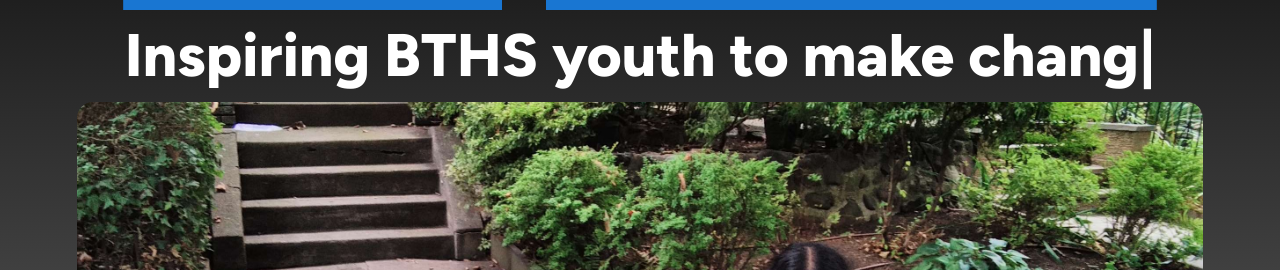
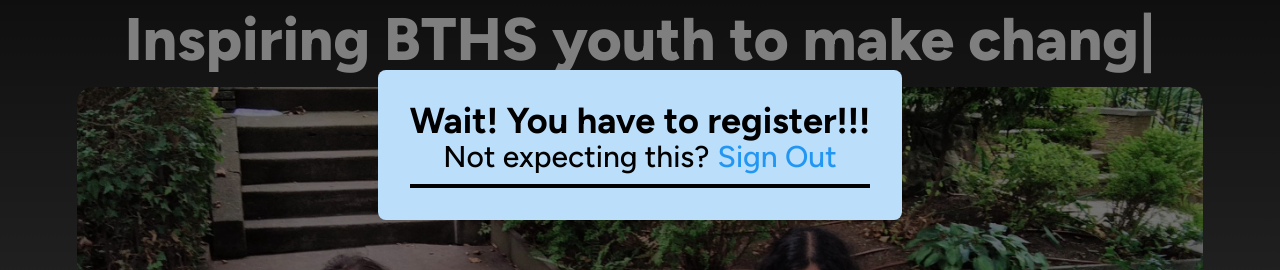
Before and after one commit to Coder2195Text/bths-repair-the-world, a Next.js app: page / in a window 1280 px wide. Shown: the part 255-525 px from the top of the page. Built offline with nearby package versions, Linux system fonts and the light colour scheme; no server answers.

Commit message:
dev test

```diff
--- a/app/api/users/[email]/route.ts
+++ b/app/api/users/[email]/route.ts
@@ -36,7 +36,7 @@ export async function GET(_req: NextRequest, { params: { email } }: Params) {
       .then((u) => u.map((u) => u.email)),
   ]);
 
-  return NextResponse.json({ ...user, referrals }, { status: 200 });
+  return NextResponse.json(user && { ...user, referrals }, { status: 200 });
 }
 
 const schema = Joi.object({
--- a/components/Layout.tsx
+++ b/components/Layout.tsx
@@ -6,6 +6,7 @@ import { BarLoader } from "react-spinners";
 import Navbar from "./Navbar";
 import { useAccount } from "./AccountContext";
 import BirthdayPopup from "./BirthdayPopup";
+import RegisterForm from "./RegisterForm";
 
 interface Props {
   children: ReactNode;
@@ -16,9 +17,11 @@ const Layout: FC<Props> = ({ children }) => {
   const { status: accountStatus, data } = useAccount();
   const today = new Date();
   const birthday = data?.birthday ? new Date(data.birthday) : undefined;
+  birthday?.setFullYear(today.getFullYear());
   const isBirthday =
     birthday?.getDate() === today.getDate() &&
-    birthday.getMonth() === today.getMonth();
+    birthday?.getMonth() === today.getMonth();
+  console.log(accountStatus);
 
   if (status === "loading" || accountStatus === "pending" || !children) {
     return (
@@ -30,8 +33,9 @@ const Layout: FC<Props> = ({ children }) => {
   }
 
   return (
-    <div className="flex flex-wrap justify-center py-14 text-xl font-tyros">
-      <main className="block w-full max-w-7xl text-center break-words rounded-xl px-[6vw] py-[6vw] max-w-screen 2xl:px-[79px] 2xl:py-[79px]">
+    <div className="flex flex-wrap justify-center text-xl py-[79px] font-tyros">
+      <main className="block w-full max-w-7xl text-center break-words rounded-xl px-[6vw] py-[3vw] max-w-screen 2xl:px-[79px] 2xl:py-[40px]">
+        {accountStatus === "unregistered" && <RegisterForm />}
         {isBirthday && <BirthdayPopup />}
         <Navbar />
         {children}
--- /dev/null
+++ b/components/RegisterForm.tsx
@@ -0,0 +1,25 @@
+import { Button } from "@material-tailwind/react";
+import { signOut } from "next-auth/react";
+import { FC } from "react";
+
+const RegisterForm: FC = () => {
+  return (
+    <div className="flex fixed inset-0 z-40 justify-center items-center w-screen h-screen text-black bg-black bg-opacity-50">
+      <div className="flex overflow-visible flex-col justify-center items-center bg-blue-100 rounded-lg lg:p-8 p-[3.2vw]">
+        <h5 className="font-bold">Wait! You have to register!!!</h5>
+        <h6>
+          Not expecting this?
+          <a
+            onClick={() => signOut()}
+            className="ml-2 text-blue-500 transition-all hover:text-blue-900 hover:cursor-pointer"
+          >
+            Sign Out
+          </a>
+        </h6>
+        <hr className="mt-3 w-full border-2 border-black" />
+      </div>
+    </div>
+  );
+};
+
+export default RegisterForm;
```
